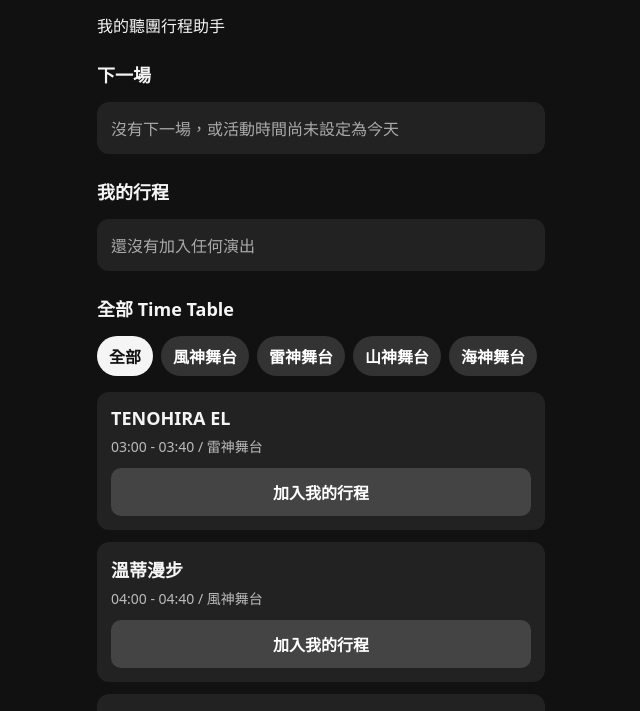
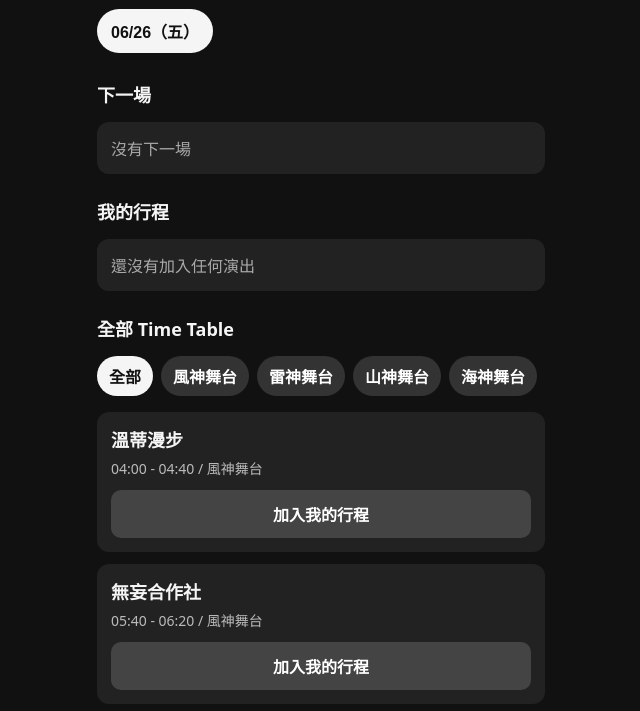
Before and after one commit to cvbn55688/Gig-Pilot, a plain HTML site: page index.html in a window 1280 px wide. Shown: the part 86-797 px from the top of the page, without its empty margins (319-959 px from the left). Drawn offline with Linux system fonts and the light colour scheme.

Commit message:
feat: add date selection for choosing different date

```diff
--- a/index.html
+++ b/index.html
@@ -11,7 +11,8 @@
     <main class="app">
       <header>
         <h1>風神祭 2026</h1>
-        <p>我的聽團行程助手</p>
+
+        <div id="date-filter" class="date-filter"></div>
       </header>
 
       <section>
--- a/js/app.js
+++ b/js/app.js
@@ -1,29 +1,36 @@
 import { performances } from "./performances.js";
+import { getDateKey, formatDateLabel, formatTime } from "./time-helper.js";
 
 const storagePerformanceKey = "selected-performance-ids";
 const stageStorageKey = "selected-stage";
+const dateStorageKey = "selected-date";
 
-let selectedStage = localStorage.getItem(stageStorageKey) || "全部";
-let selectedIds = new Set(
-  JSON.parse(localStorage.getItem(storagePerformanceKey) || "[]"),
+const sortedDatePerformances = performances.sort(
+  (a, b) => new Date(a.startsAt) - new Date(b.startsAt),
 );
 
 const allStages = [
   "全部",
   ...new Set(
     performances
-      .map((performance) => performance.stage)
-      .sort((a, b) => a.id - b.id),
+      .sort((a, b) => a.id.split("-")[0] - b.id.split("-")[0])
+      .map((performance) => performance.stage),
   ),
 ];
 
-function formatTime(value) {
-  return new Intl.DateTimeFormat("zh-TW", {
-    hour: "2-digit",
-    minute: "2-digit",
-    hour12: false,
-  }).format(new Date(value));
-}
+const allDates = [
+  ...new Set(
+    sortedDatePerformances.map((performance) =>
+      getDateKey(performance.startsAt),
+    ),
+  ),
+];
+
+let selectedStage = localStorage.getItem(stageStorageKey) || "全部";
+let selectedIds = new Set(
+  JSON.parse(localStorage.getItem(storagePerformanceKey) || "[]"),
+);
+let selectedDate = localStorage.getItem(dateStorageKey) || allDates[0];
 
 function saveSelectedIds() {
   localStorage.setItem(storagePerformanceKey, JSON.stringify([...selectedIds]));
@@ -72,9 +79,13 @@ function createPerformanceCard(performance) {
   return card;
 }
 
-function getSelectedPerformances() {
-  return performances
-    .filter((performance) => selectedIds.has(performance.id))
+function getSelectedPerformances(date = selectedDate) {
+  return sortedDatePerformances
+    .filter(
+      (performance) =>
+        selectedIds.has(performance.id) &&
+        getDateKey(performance.startsAt) === date,
+    )
     .sort((a, b) => new Date(a.startsAt) - new Date(b.startsAt));
 }
 
@@ -82,18 +93,42 @@ function renderTimetable() {
   const timetable = document.querySelector("#timetable");
   timetable.innerHTML = "";
 
-  const copyPerformances = [...performances];
+  const specifyDatePerformance = sortedDatePerformances.filter(
+    (performance) => {
+      return getDateKey(performance.startsAt) === selectedDate;
+    },
+  );
 
-  const filteredPerformances = (
+  const filteredPerformances =
     selectedStage === "全部"
-      ? copyPerformances
-      : copyPerformances.filter(
+      ? specifyDatePerformance
+      : specifyDatePerformance.filter(
           (performance) => performance.stage === selectedStage,
-        )
-  ).sort((a, b) => new Date(a.startsAt) - new Date(b.startsAt));
+        );
 
   filteredPerformances.forEach((performance) => {
     timetable.appendChild(createPerformanceCard(performance));
+  });
+}
+
+function renderDateFilter() {
+  const container = document.querySelector("#date-filter");
+  container.innerHTML = "";
+
+  allDates.forEach((date) => {
+    const button = document.createElement("button");
+
+    button.textContent = formatDateLabel(date);
+    button.className = selectedDate === date ? "active" : "";
+
+    button.addEventListener("click", () => {
+      selectedDate = date;
+      localStorage.setItem(dateStorageKey, selectedDate);
+
+      render();
+    });
+
+    container.appendChild(button);
   });
 }
 
@@ -150,7 +185,7 @@ function renderNextPerformance() {
 
   if (!next) {
     container.className = "card empty";
-    container.innerHTML = "沒有下一場，或活動時間尚未設定為今天";
+    container.innerHTML = "沒有下一場";
     return;
   }
 
@@ -185,12 +220,13 @@ function renderStageFilter() {
 }
 
 function render() {
-  renderStageFilter();
+  renderDateFilter();
   renderNextPerformance();
   renderMySchedule();
   renderTimetable();
 }
 
+renderStageFilter();
 render();
 
 setInterval(() => {
--- /dev/null
+++ b/js/time-helper.js
@@ -0,0 +1,19 @@
+export function getDateKey(value) {
+  return value.slice(0, 10);
+}
+
+export function formatDateLabel(dateKey) {
+  return new Intl.DateTimeFormat("zh-TW", {
+    month: "2-digit",
+    day: "2-digit",
+    weekday: "narrow",
+  }).format(new Date(`${dateKey}T00:00:00+08:00`));
+}
+
+export function formatTime(value) {
+  return new Intl.DateTimeFormat("zh-TW", {
+    hour: "2-digit",
+    minute: "2-digit",
+    hour12: false,
+  }).format(new Date(value));
+}
--- a/style.css
+++ b/style.css
@@ -105,3 +105,26 @@ button:not(.selected) {
   font-size: 14px;
   font-weight: 700;
 }
+
+.date-filter {
+  display: flex;
+  gap: 8px;
+  margin-top: 12px;
+  overflow-x: auto;
+  padding-bottom: 4px;
+}
+
+.date-filter button {
+  width: auto;
+  white-space: nowrap;
+  margin-top: 0;
+  padding: 10px 14px;
+  border-radius: 999px;
+  background: #333;
+  color: #fff;
+}
+
+.date-filter button.active {
+  background: #f5f5f5;
+  color: #111;
+}
```
